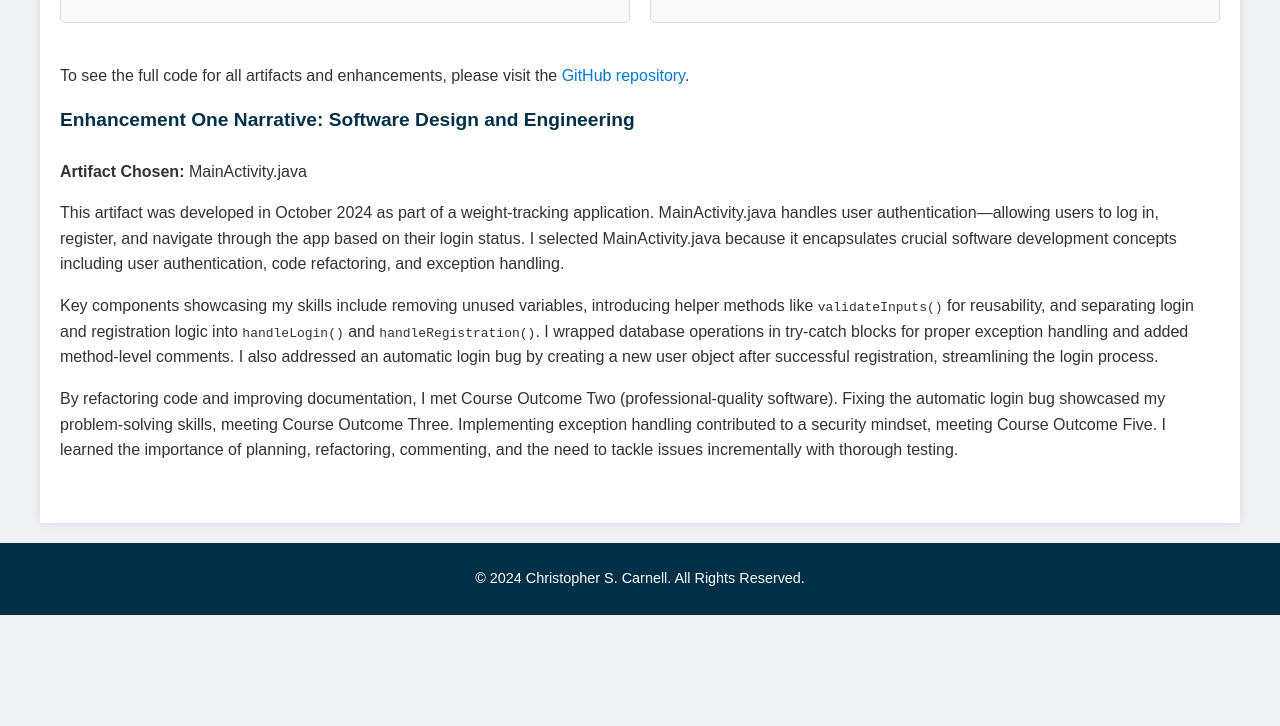
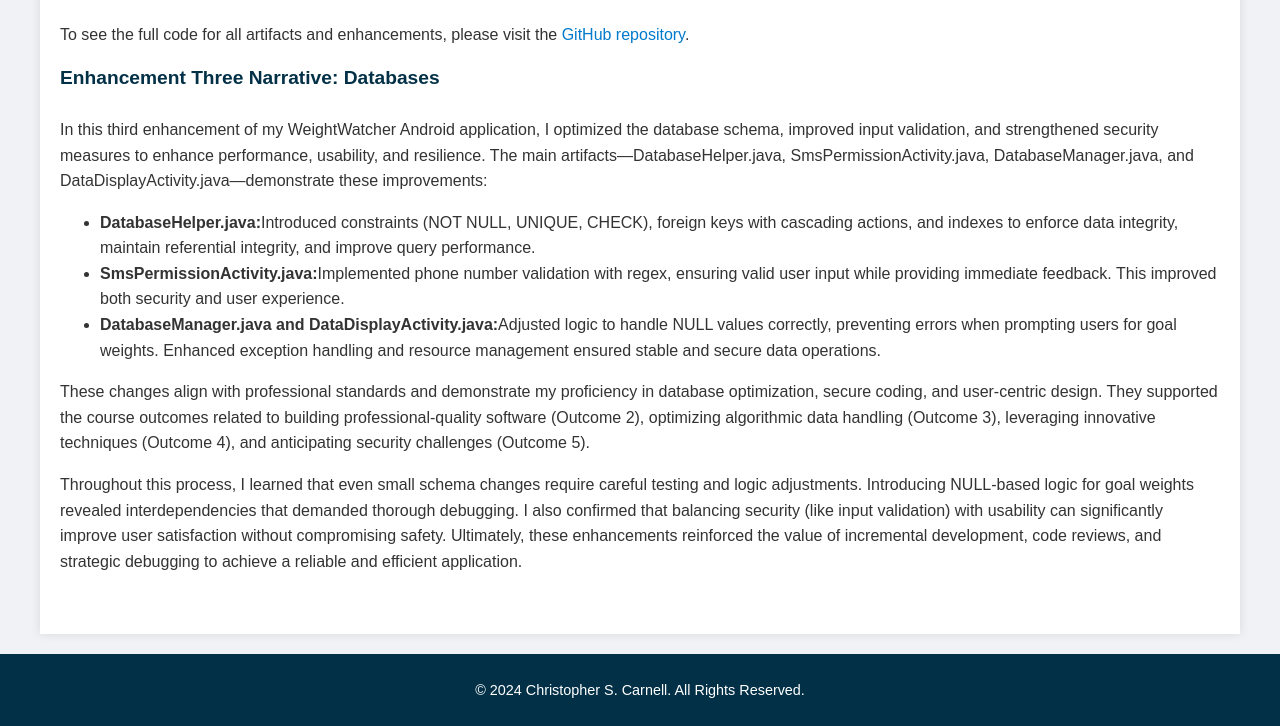
Before and after one commit to CSCarnell/CSCarnell.github.io, a plain HTML site: page index.html in a window 1280 px wide. Shown: the part 5768-6494 px from the top of the page. Before the commit the page ends 6383 px from the top, so only its background shows below. Drawn offline with Linux system fonts and the light colour scheme.

Commit message:
Update index.html

```diff
--- a/index.html
+++ b/index.html
@@ -117,7 +117,7 @@
 
         <!-- Enhancement One Narrative Section -->
       <h4>Enhancement Two Narrative: Algorithms and Data Structure</h4>
-      <p><strong>Artifact Chosen:</strong> MainActivity.java</p>
+
       <p>The artifacts DatabaseManager.java, DataDisplayActivity.java, and WeightEntry.java are core components of my WeightWatcher Android application. Together, they showcase my ability to optimize algorithms, data structures, and implement efficient, secure, and maintainable coding practices.</p>
       <ul>
         <li><strong>DatabaseManager.java:</strong> I improved performance and security by using projections to retrieve only necessary data, parameterized queries to prevent SQL injection, and a caching mechanism to reduce database calls.</li>
@@ -172,11 +172,17 @@
       <p>To see the full code for all artifacts and enhancements, please visit the <a href="https://github.com/CSCarnell/CSCarnell.github.io" target="_blank">GitHub repository</a>.</p>
 
         <!-- Enhancement One Narrative Section -->
-      <h4>Enhancement One Narrative: Software Design and Engineering</h4>
-      <p><strong>Artifact Chosen:</strong> MainActivity.java</p>
-      <p>This artifact was developed in October 2024 as part of a weight-tracking application. MainActivity.java handles user authentication—allowing users to log in, register, and navigate through the app based on their login status. I selected MainActivity.java because it encapsulates crucial software development concepts including user authentication, code refactoring, and exception handling.</p>
-      <p>Key components showcasing my skills include removing unused variables, introducing helper methods like <code>validateInputs()</code> for reusability, and separating login and registration logic into <code>handleLogin()</code> and <code>handleRegistration()</code>. I wrapped database operations in try-catch blocks for proper exception handling and added method-level comments. I also addressed an automatic login bug by creating a new user object after successful registration, streamlining the login process.</p>
-      <p>By refactoring code and improving documentation, I met Course Outcome Two (professional-quality software). Fixing the automatic login bug showcased my problem-solving skills, meeting Course Outcome Three. Implementing exception handling contributed to a security mindset, meeting Course Outcome Five. I learned the importance of planning, refactoring, commenting, and the need to tackle issues incrementally with thorough testing.</p>
+      <h4>Enhancement Three Narrative: Databases</h4>
+
+      <p>In this third enhancement of my WeightWatcher Android application, I optimized the database schema, improved input validation, and strengthened security measures to enhance performance, usability, and resilience. The main artifacts—DatabaseHelper.java, SmsPermissionActivity.java, DatabaseManager.java, and DataDisplayActivity.java—demonstrate these improvements:</p>
+       <ul>
+        <li><strong>DatabaseHelper.java:</strong>Introduced constraints (NOT NULL, UNIQUE, CHECK), foreign keys with cascading actions, and indexes to enforce data integrity, maintain referential integrity, and improve query performance.</li>
+        <li><strong>SmsPermissionActivity.java:</strong>Implemented phone number validation with regex, ensuring valid user input while providing immediate feedback. This improved both security and user experience.</li>
+        <li><strong>DatabaseManager.java and DataDisplayActivity.java:</strong>Adjusted logic to handle NULL values correctly, preventing errors when prompting users for goal weights. Enhanced exception handling and resource management ensured stable and secure data operations.</li>
+      </ul>
+
+      <p>These changes align with professional standards and demonstrate my proficiency in database optimization, secure coding, and user-centric design. They supported the course outcomes related to building professional-quality software (Outcome 2), optimizing algorithmic data handling (Outcome 3), leveraging innovative techniques (Outcome 4), and anticipating security challenges (Outcome 5).</p>
+      <p>Throughout this process, I learned that even small schema changes require careful testing and logic adjustments. Introducing NULL-based logic for goal weights revealed interdependencies that demanded thorough debugging. I also confirmed that balancing security (like input validation) with usability can significantly improve user satisfaction without compromising safety. Ultimately, these enhancements reinforced the value of incremental development, code reviews, and strategic debugging to achieve a reliable and efficient application.</p>
 
 
 
```
